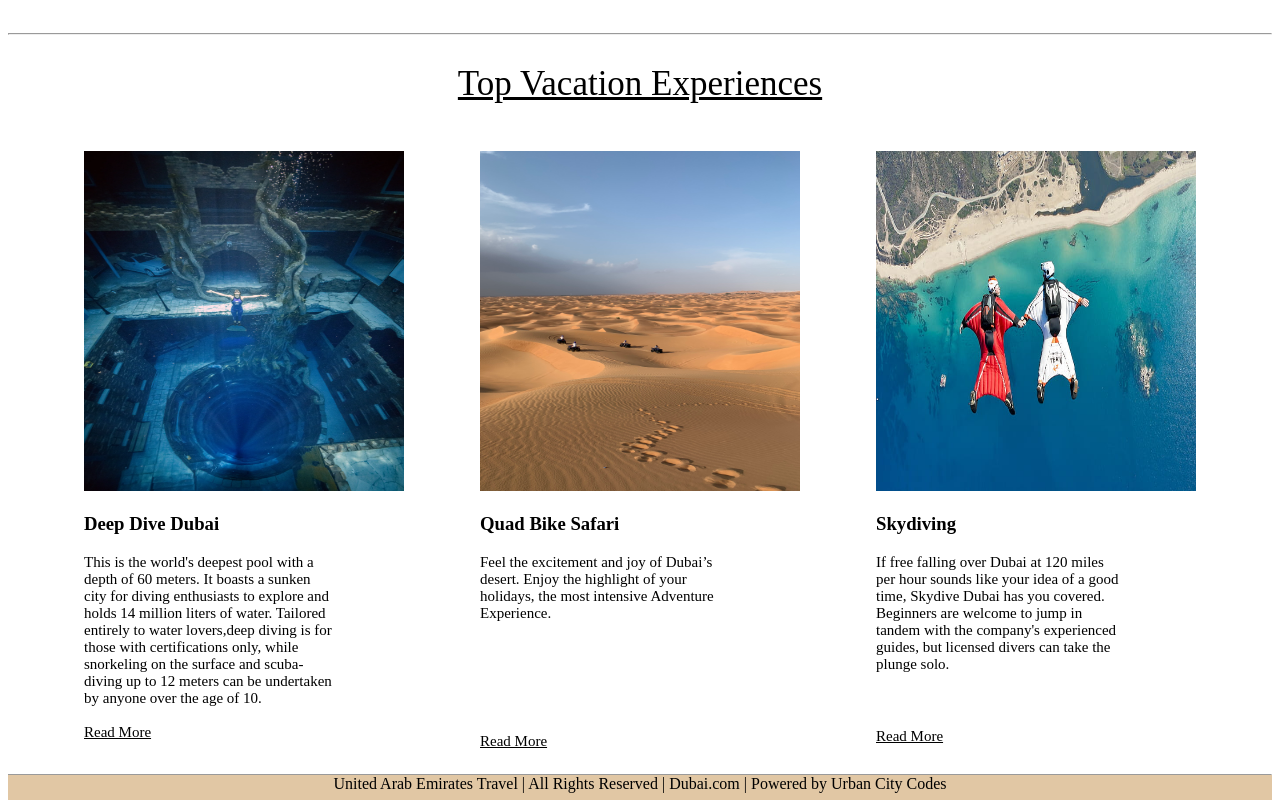
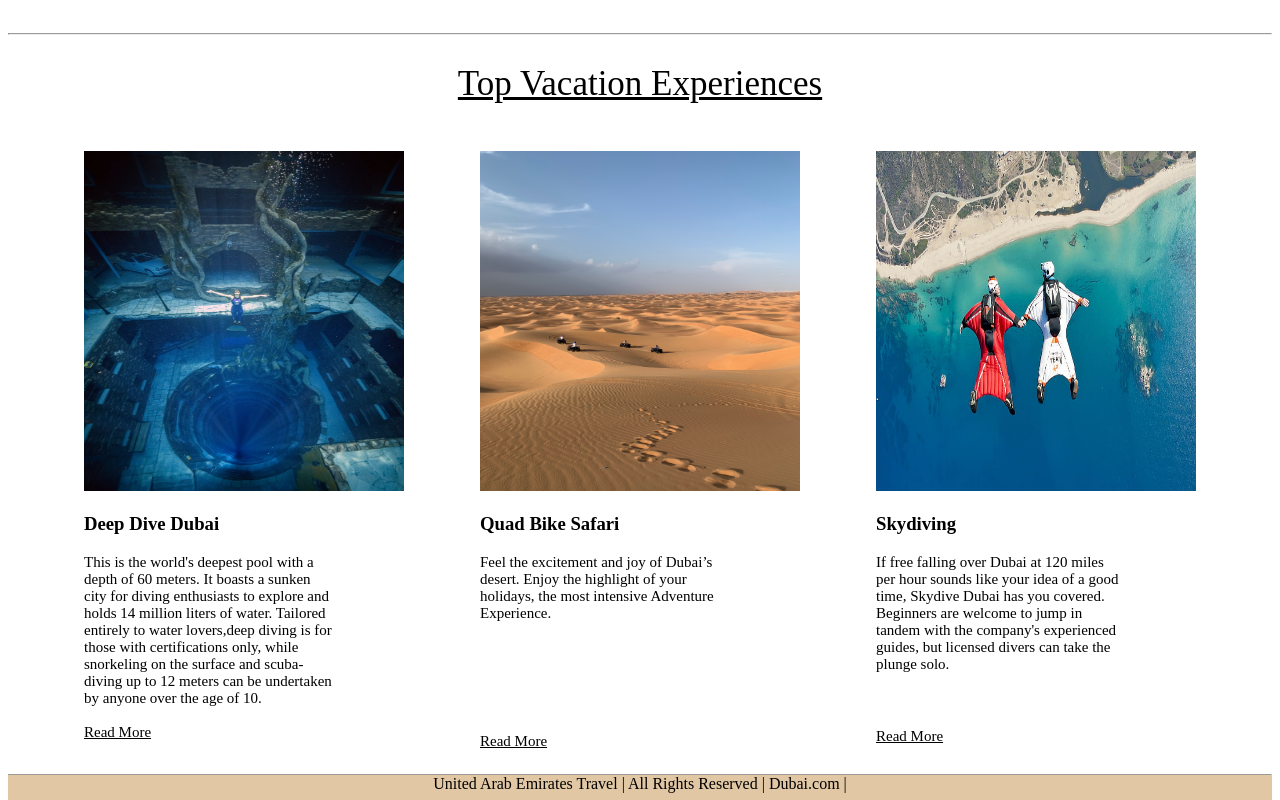
Before and after one commit to MrLumiere0/HTML-CSS-Portfolio, a plain HTML site: page index.html in a window 1280 px wide. Shown: the part 830-1630 px from the top of the page. Drawn offline with Linux system fonts and the light colour scheme.

Commit message:
Update index.html

```diff
--- a/index.html
+++ b/index.html
@@ -79,7 +79,7 @@
 <hr class="bhr">
 
 <div class="bnav">
-    <p>United Arab Emirates Travel | All Rights Reserved | Dubai.com | Powered by Urban City Codes</p>
+    <p>United Arab Emirates Travel | All Rights Reserved | Dubai.com |</p>
     </div>
 
 
```
